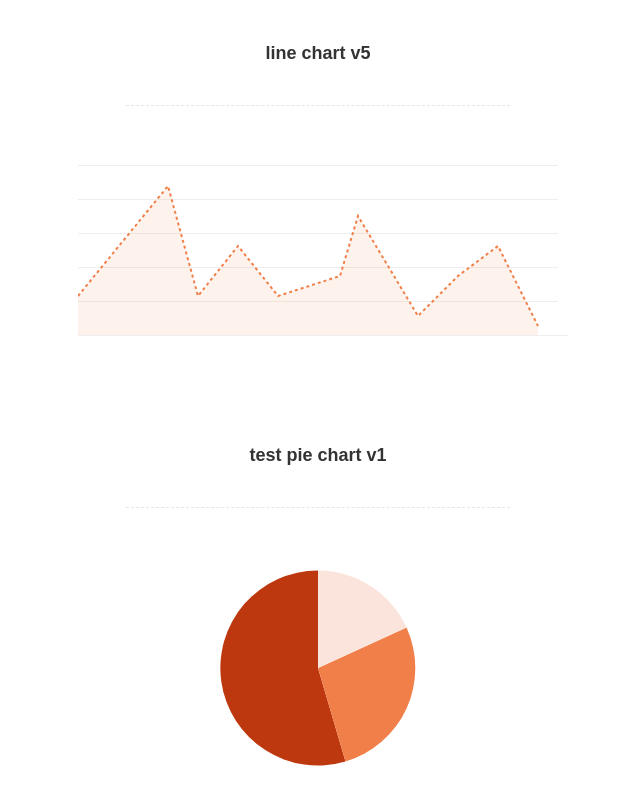
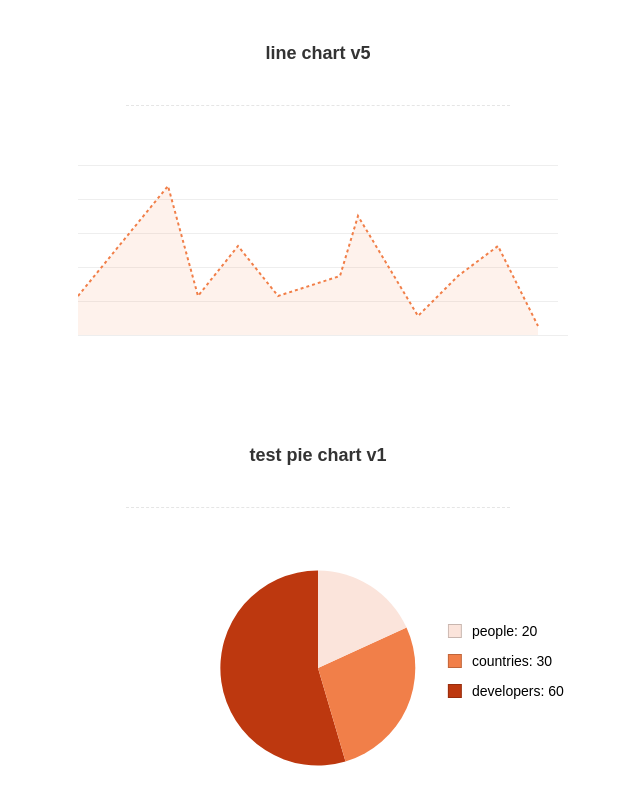
Before and after one commit to thysultan/cssCharts.js, a plain HTML site: page index.html in a window 1280 px wide. Shown: the part 3164-3968 px from the top of the page, without its empty margins (322-962 px from the left). Drawn offline with nearby package versions, Linux system fonts and the light colour scheme.

Commit message:
add legend to pie chart.

```diff
--- a/cssCharts.css
+++ b/cssCharts.css
@@ -264,6 +264,36 @@
   -moz-border-radius:4px;
   border-radius:4px;
 }
+
+.chart.pie .pie-legend{
+  position:absolute;
+  top:50%;
+  right:0;
+  margin-right:-30px;
+  transform:translateX(100%) translateY(-50%);
+}
+
+.chart.pie .pie-legend li{
+  display:block;
+  margin-bottom:14px;
+  clear:both;
+}
+
+.chart.pie .pie-legend li i{
+  top:1px;
+  position:relative;
+  display:block;
+  float:left;
+  width:14px;
+  height:14px;
+  background:#DDD;
+  margin-right:10px;
+
+  box-shadow:inset 0 0 0 1px rgba(0,0,0,0.2);
+}
+
+.chart.pie .pie-legend li p{clear:both;display:inline;}
+
 /* pie chart */
 
 /* line chart */
```
Also changed, not shown: jquery.chart.js.
